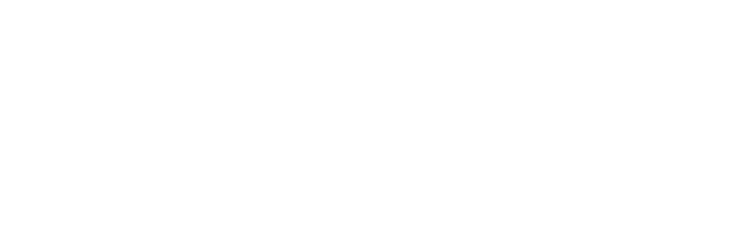
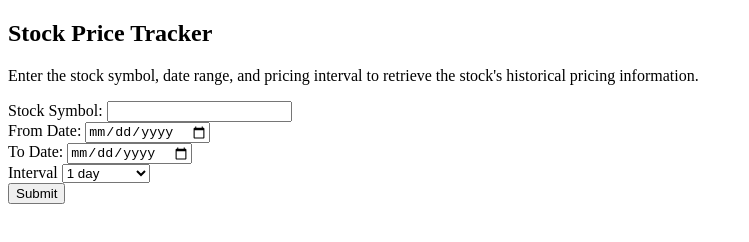
Before and after one commit to rtwalsh/stock_price_tracker-web, a plain HTML site: page index.html in a window 1280 px wide. Shown: the whole page, without its empty margins (0-749 px from the left). Drawn offline with Linux system fonts and the light colour scheme.

Commit message:
Add entry section to HTML

```diff
--- a/index.html
+++ b/index.html
@@ -6,6 +6,43 @@
         <title>Stock Price Tracker</title>
     </head>
     <body>
-
+        <div id="main">
+            <section id="input_section">
+                <h1>Stock Price Tracker</h1>
+                <p>
+                    Enter the stock symbol, date range, and pricing interval to
+                    retrieve the stock's historical pricing information.
+                </p>
+                <form id="input_form">
+                    <div class="form_row">
+                        <label class="field_label" for="stock_symbol_field">Stock Symbol:</label>
+                        <input type="text" id="stock_symbol_field" name="stock_symbol_field">
+                    </div>
+                    <div class="form_row">
+                        <label class="field_label" for="from_date_field">From Date:</label>
+                        <input type="date" id="from_date_field" name="from_date_field">
+                    </div>
+                    <div class="form_row">
+                        <label class="field_label" for="to_date_field">To Date:</label>
+                        <input type="date" id="to_date_field" name="to_date_field">
+                    </div>
+                    <div class="form_row">
+                        <label class="field_label" for="pricing_interval">Interval</label>
+                        <select id="pricing_interval" name="pricing_interval">
+                            <option value="half_hour">30 minutes</option>
+                            <option value="hour">1 hour</option>
+                            <option value="day" selected>1 day</option>
+                            <option value="week">1 week</option>
+                            <option value="month">1 month</option>
+                            <option value="quarter">1 quarter</option>
+                            <option value="year">1 year</option>
+                        </select>
+                    </div>
+                    <div class="form_row">
+                        <input type="submit" value="Submit">
+                    </div>
+                </form>
+            </section>
+        </div>
     </body>
 </html>
```
